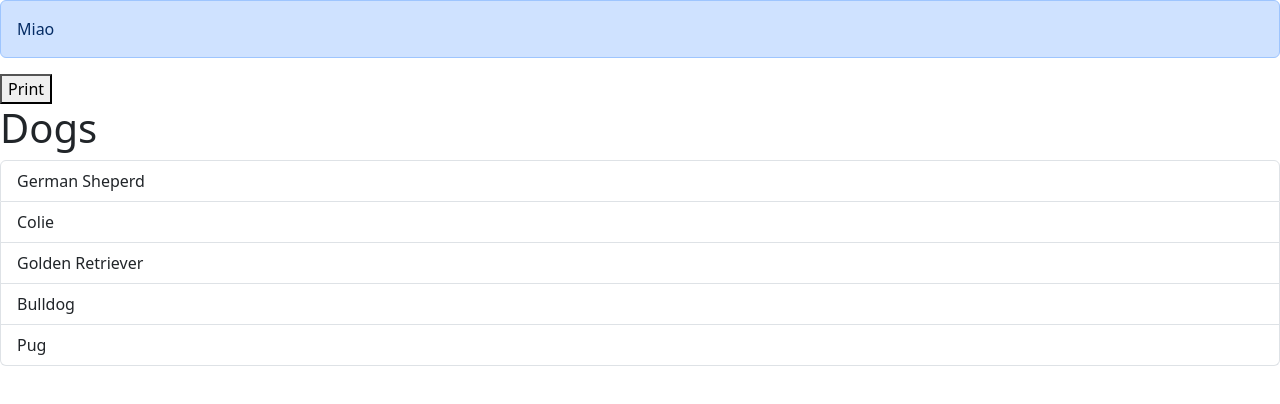
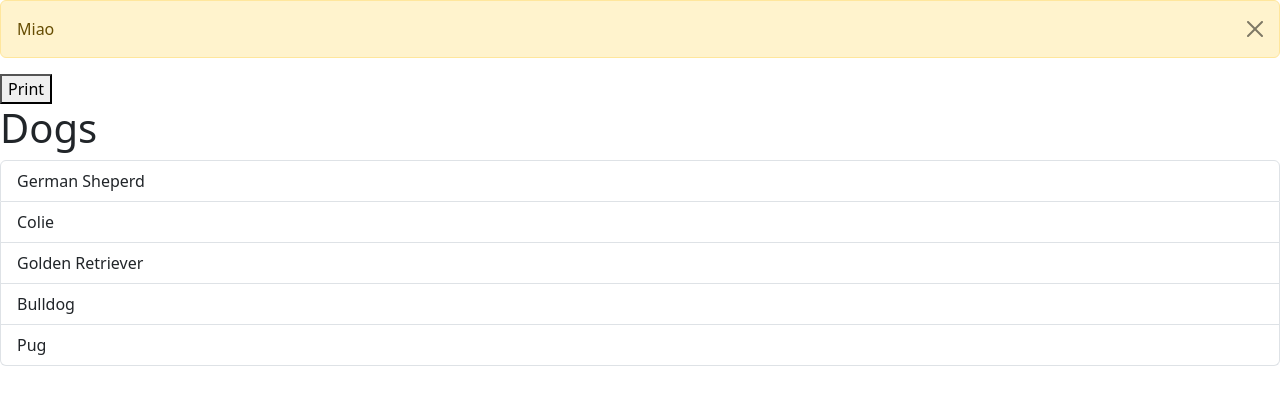
Before and after one commit to taleran58/first-react-app, a React (Vite) app: page / in a window 1280 px wide. Both pictures are taken after a click on the button "Print". Shown: the top 404 px of the page. Built offline with nearby package versions, Linux system fonts and the light colour scheme.

Commit message:
Show and dismiss alert

```diff
--- a/src/App.tsx
+++ b/src/App.tsx
@@ -1,3 +1,4 @@
+import { useState } from "react";
 import Alert from "./componenets/Alert";
 import ListGroup from "./componenets/ListGroup";
 
@@ -13,10 +14,14 @@
   const handleSelectedItem = (item: string) => console.log(item);
   const handleButtonClick = () => console.log("Button was Clicked!!");
 
+  const [alertVisible, setAlertVisibility] = useState(false);
+
   return (
     <div>
-      <Alert> Miao</Alert>
-      <button onClick={handleButtonClick}>Print</button>
+      {alertVisible ? (
+        <Alert onClose={() => setAlertVisibility(false)}>Miao</Alert>
+      ) : null}
+      <button onClick={() => setAlertVisibility(true)}>Print</button>
       <ListGroup
         items={items}
         header="Dogs"
--- a/src/componenets/Alert.tsx
+++ b/src/componenets/Alert.tsx
@@ -1,9 +1,24 @@
 interface Props {
   children: string;
+  onClose: () => void;
 }
 
-function Alert({ children }: Props) {
-  return <div className="alert alert-primary">{children}</div>;
+function Alert({ children, onClose }: Props) {
+  return (
+    <div
+      className="alert alert-warning alert-dismissible show fade"
+      role="alert"
+    >
+      {children}
+      <button
+        type="button"
+        className="btn-close"
+        data-bs-dismiss="alert"
+        aria-label="Close"
+        onClick={onClose}
+      ></button>
+    </div>
+  );
 }
 
 export default Alert;
```
